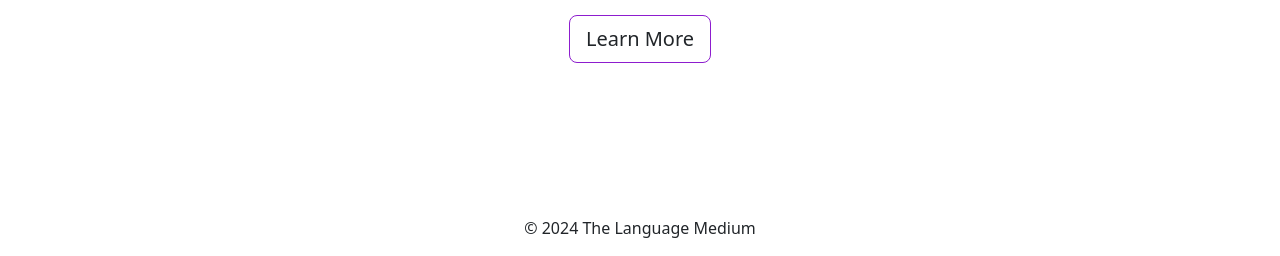
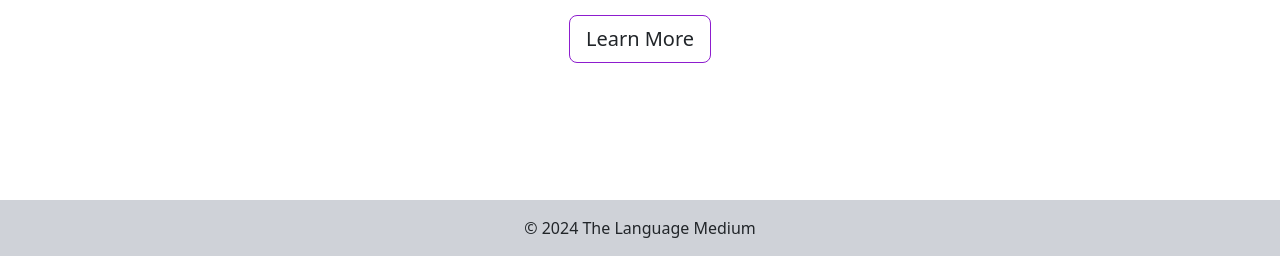
Before and after one commit to UCCS-CS4300-5300/Group4-fall2024, a Django app: page / in a window 1280 px wide. Shown: the part 544-800 px from the top of the page. Run offline with Django 4.2, Linux system fonts and the light colour scheme.

Commit message:
Added background color to footer

```diff
--- a/tlm/tlm_app/static/styles/styles.css
+++ b/tlm/tlm_app/static/styles/styles.css
@@ -1,6 +1,10 @@
 /* Center the navbar title while keeping other elements in place */
 .navbar {
     position: relative;
+}
+
+.footer {
+    background-color: #cfd2d8;
 }
 
 .navbar-custom {
```
